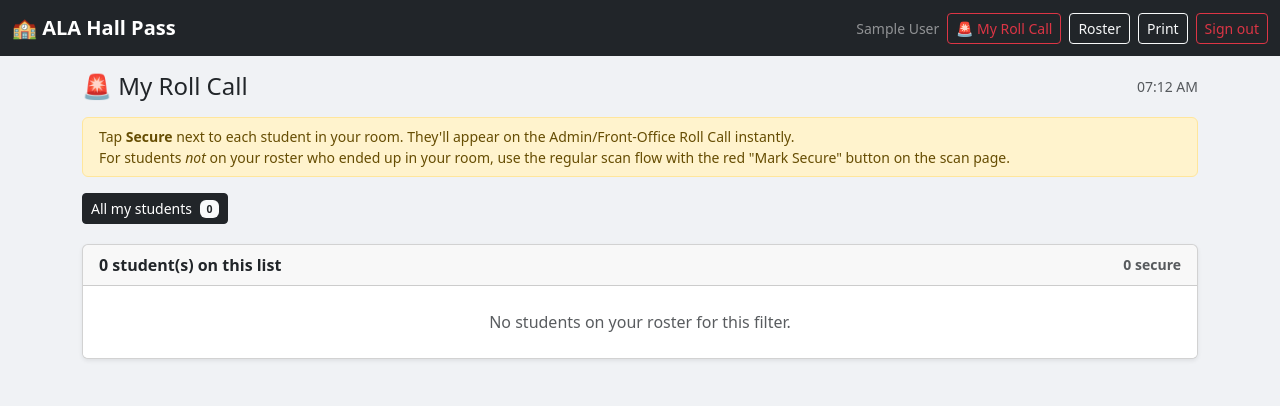
After one commit to THowe-ALA/ala-hallpass, a Flask app: page /emergency/my?period=__all__ in a window 1280 px wide. The commit adds this page. Shown: the top 406 px of the page. Run offline with Flask 3, Linux system fonts and the light colour scheme; the visitor is signed in with stand-in values (Sample User, id 1); data that the repository does not hold is empty.

Commit message:
Add teacher My Roll Call page with one-tap Secure buttons
Teachers now have a roster view auto-filtered to current period.
Each row has a Secure button that posts via async fetch so scroll
position is preserved during rapid tapping. Marked-secure students
turn green and flow into the school-wide Roll Call admin view
immediately. The original scan-driven Mark Secure button remains for
students from other classes who end up in this room.

Co-Authored-By: Claude Opus 4.7 <noreply@anthropic.com>

```diff
--- a/routes.py
+++ b/routes.py
@@ -711,6 +711,20 @@ def emergency_checkin(student_id):
     c = EmergencyCheckin(student_id=student.id, teacher_id=current_user.id)
     db.session.add(c)
     db.session.commit()
+
+    if request.headers.get('X-Requested-With') == 'fetch':
+        from flask import jsonify
+        return jsonify({
+            'ok': True,
+            'checkin_id':  c.id,
+            'student_id':  student.id,
+            'teacher':     current_user.name,
+            'checked_at':  pytz.utc.localize(c.created_at).astimezone(TZ).strftime('%I:%M %p'),
+        })
+
+    if request.form.get('return_to') == 'roster':
+        return redirect(url_for('main.emergency_my', period=request.form.get('period') or None))
+
     return redirect(url_for('main.emergency_confirm', checkin_id=c.id))
 
 
@@ -759,6 +773,67 @@ def _accounted_for(window_minutes):
         unaccounted_q = unaccounted_q.filter(~Student.id.in_(accounted_ids))
     unaccounted = unaccounted_q.order_by(Student.last_name, Student.first_name).all()
     return accounted, unaccounted
+
+
+@main_bp.route('/emergency/my')
+@login_required
+def emergency_my():
+    now_local = datetime.now(TZ)
+    period_arg = request.args.get('period')
+    if period_arg is None:                    # not specified → auto-detect
+        detected = get_period(now_local)
+        period_arg = detected if detected != 'Outside School Hours' else '__all__'
+
+    try:
+        window = int(request.args.get('window', 30))
+    except ValueError:
+        window = 30
+    window = max(1, min(window, 720))
+
+    q = (db.session.query(Student, TeacherStudent.period)
+         .join(TeacherStudent, Student.id == TeacherStudent.student_id)
+         .filter(TeacherStudent.teacher_id == current_user.id))
+    if period_arg and period_arg != '__all__':
+        if period_arg == '__none__':
+            q = q.filter(TeacherStudent.period.is_(None))
+        else:
+            q = q.filter(TeacherStudent.period == period_arg)
+
+    roster = q.order_by(Student.last_name, Student.first_name).all()
+
+    cutoff_utc = datetime.utcnow() - timedelta(minutes=window)
+    recent = (EmergencyCheckin.query
+              .filter(EmergencyCheckin.created_at >= cutoff_utc)
+              .order_by(EmergencyCheckin.created_at.desc())
+              .all())
+    latest_by_student = {}
+    for r in recent:
+        if r.student_id not in latest_by_student:
+            latest_by_student[r.student_id] = r
+
+    rows = []
+    for s, p in roster:
+        r = latest_by_student.get(s.id)
+        secure_info = None
+        if r:
+            local_dt = pytz.utc.localize(r.created_at).astimezone(TZ)
+            mins_ago = int((datetime.utcnow() - r.created_at).total_seconds() // 60)
+            secure_info = {
+                'teacher':     r.teacher.name,
+                'is_mine':     (r.teacher_id == current_user.id),
+                'checked_at':  local_dt.strftime('%I:%M %p'),
+                'minutes_ago': mins_ago,
+            }
+        rows.append({'student': s, 'period': p, 'secure': secure_info})
+
+    chips = _period_chips_for_teacher(current_user.id)
+    chips_with_all = [('__all__', 'All my students',
+                       sum(c[2] for c in chips if c[0] is not None and c[0] != '__none__'))]
+    chips_with_all.extend([c for c in chips if c[0] is not None])
+
+    return render_template('emergency_my.html',
+        rows=rows, chips=chips_with_all,
+        active_period=period_arg, window=window, now=now_local)
 
 
 @main_bp.route('/emergency/rollcall')
--- a/templates/base.html
+++ b/templates/base.html
@@ -26,8 +26,9 @@
       {% if is_nurse_viewer %}
       <a href="{{ url_for('main.nurse_log') }}" class="btn btn-sm btn-info">🩺 Nurse Log</a>
       {% endif %}
+      <a href="{{ url_for('main.emergency_my') }}" class="btn btn-sm btn-outline-danger">🚨 My Roll Call</a>
       {% if is_emergency_viewer %}
-      <a href="{{ url_for('main.emergency_rollcall') }}" class="btn btn-sm btn-danger">🚨 Roll Call</a>
+      <a href="{{ url_for('main.emergency_rollcall') }}" class="btn btn-sm btn-danger">🚨 School</a>
       {% endif %}
       <a href="{{ url_for('main.students') }}"  class="btn btn-sm btn-outline-light">Roster</a>
       <a href="{{ url_for('main.print_cards') }}" class="btn btn-sm btn-outline-light">Print</a>
--- /dev/null
+++ b/templates/emergency_my.html
@@ -0,0 +1,129 @@
+{% extends "base.html" %}
+{% block title %}🚨 My Roll Call{% endblock %}
+
+{% block content %}
+
+<div class="d-flex justify-content-between align-items-center mb-3">
+  <h4 class="mb-0">🚨 My Roll Call</h4>
+  <div class="text-muted small">{{ now.strftime('%I:%M %p') }}</div>
+</div>
+
+<div class="alert alert-warning py-2 mb-3 small">
+  Tap <strong>Secure</strong> next to each student in your room. They'll appear on the
+  Admin/Front-Office Roll Call instantly. <br>
+  For students <em>not</em> on your roster who ended up in your room, use the regular
+  scan flow with the red "Mark Secure" button on the scan page.
+</div>
+
+{# Period filter chips #}
+<div class="mb-3 no-print">
+  {% for value, label, count in chips %}
+  <a href="?period={{ value }}"
+     class="btn btn-sm me-1 mb-1 {{ 'btn-dark' if active_period == value else 'btn-outline-secondary' }}">
+    {{ label }} <span class="badge bg-light text-dark ms-1">{{ count }}</span>
+  </a>
+  {% endfor %}
+</div>
+
+<div class="card shadow-sm">
+  <div class="card-header fw-semibold d-flex justify-content-between align-items-center">
+    <span>{{ rows | length }} student(s) on this list</span>
+    <span class="small text-muted">
+      <span id="secure-count">{{ rows | selectattr('secure') | list | length }}</span> secure
+    </span>
+  </div>
+  <ul class="list-group list-group-flush" id="roster-list">
+    {% for r in rows %}
+    <li class="list-group-item d-flex justify-content-between align-items-center {{ 'list-group-item-success' if r.secure }}"
+        id="row-{{ r.student.id }}">
+      <div>
+        <div class="fw-semibold">{{ r.student.full_name }}</div>
+        <div class="small text-muted">
+          Grade {{ r.student.grade }}
+          {% if r.period %} · {{ r.period }}{% endif %}
+        </div>
+        <div class="small secure-detail" {% if not r.secure %}style="display:none"{% endif %}>
+          ✅ Secure with
+          <span class="secure-with">{{ r.secure.teacher if r.secure else '' }}</span>
+          at <span class="secure-time">{{ r.secure.checked_at if r.secure else '' }}</span>
+        </div>
+      </div>
+      <form method="POST"
+            action="{{ url_for('main.emergency_checkin', student_id=r.student.id) }}"
+            class="secure-form"
+            data-student-id="{{ r.student.id }}">
+        <input type="hidden" name="return_to" value="roster">
+        <input type="hidden" name="period" value="{{ active_period }}">
+        <button type="submit"
+                class="btn {{ 'btn-success' if r.secure else 'btn-outline-success' }} btn-sm secure-btn">
+          {% if r.secure %}✓ Secure{% else %}Secure{% endif %}
+        </button>
+      </form>
+    </li>
+    {% endfor %}
+    {% if not rows %}
+    <li class="list-group-item text-center text-muted py-4">
+      No students on your roster for this filter.
+    </li>
+    {% endif %}
+  </ul>
+</div>
+
+{% if is_emergency_viewer %}
+<div class="mt-3 text-center no-print">
+  <a href="{{ url_for('main.emergency_rollcall') }}" class="btn btn-sm btn-outline-dark">
+    See school-wide Roll Call →
+  </a>
+</div>
+{% endif %}
+
+{% endblock %}
+
+{% block scripts %}
+<script>
+  const countEl = document.getElementById('secure-count');
+
+  document.querySelectorAll('.secure-form').forEach(form => {
+    form.addEventListener('submit', async (e) => {
+      e.preventDefault();
+      const btn = form.querySelector('.secure-btn');
+      const row = form.closest('li');
+      const detail = row.querySelector('.secure-detail');
+
+      btn.disabled = true;
+      btn.textContent = '...';
+
+      try {
+        const resp = await fetch(form.action, {
+          method: 'POST',
+          headers: { 'X-Requested-With': 'fetch' },
+          body: new FormData(form),
+        });
+        if (!resp.ok) throw new Error('HTTP ' + resp.status);
+        const data = await resp.json();
+
+        const wasSecure = row.classList.contains('list-group-item-success');
+        row.classList.add('list-group-item-success');
+        btn.classList.remove('btn-outline-success');
+        btn.classList.add('btn-success');
+        btn.textContent = '✓ Secure';
+        btn.disabled = false;
+
+        detail.style.display = '';
+        detail.querySelector('.secure-with').textContent = data.teacher;
+        detail.querySelector('.secure-time').textContent = data.checked_at;
+
+        if (!wasSecure) {
+          countEl.textContent = (parseInt(countEl.textContent, 10) || 0) + 1;
+        }
+      } catch (err) {
+        btn.disabled = false;
+        btn.textContent = 'Retry';
+        btn.classList.remove('btn-outline-success', 'btn-success');
+        btn.classList.add('btn-warning');
+        console.error(err);
+      }
+    });
+  });
+</script>
+{% endblock %}
```
